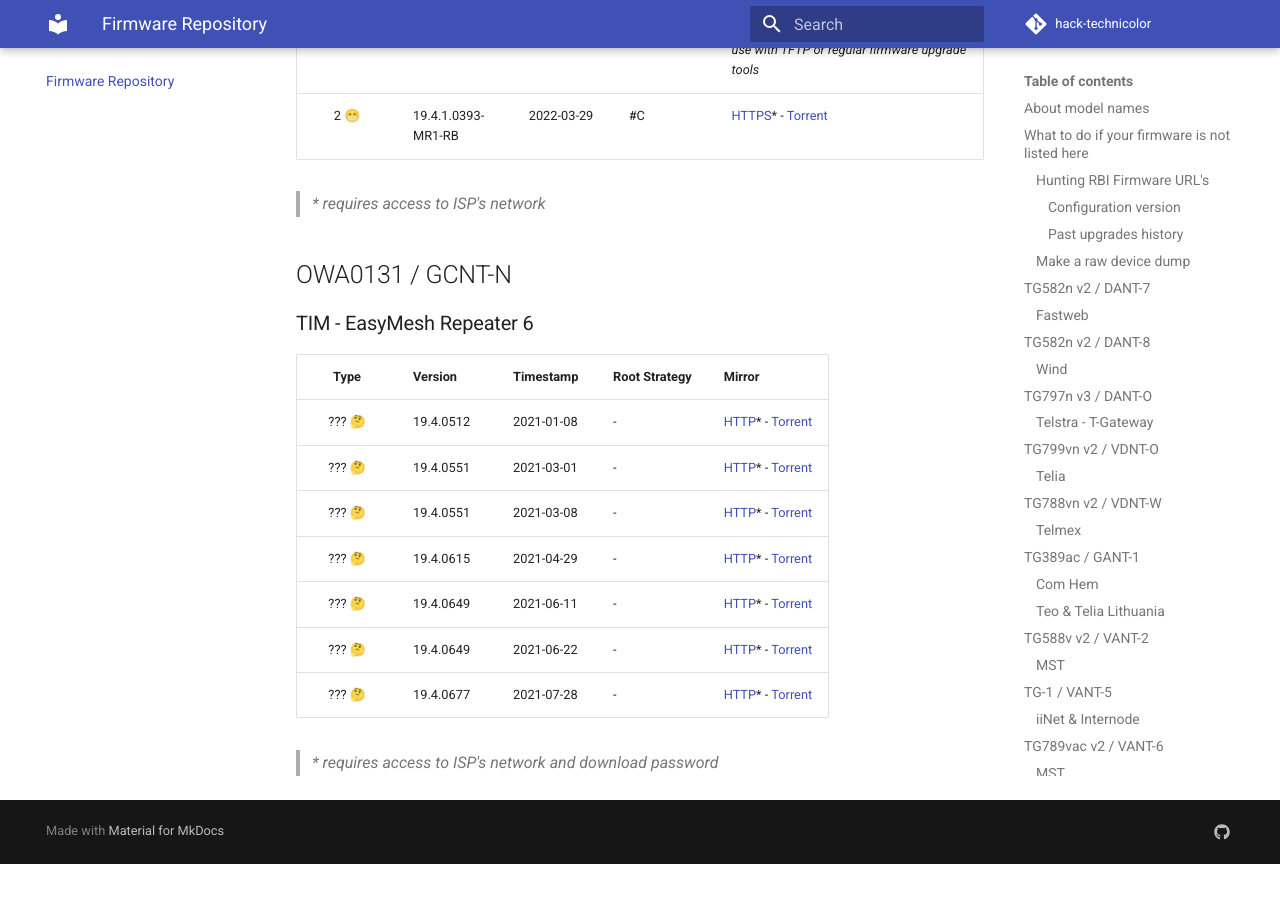
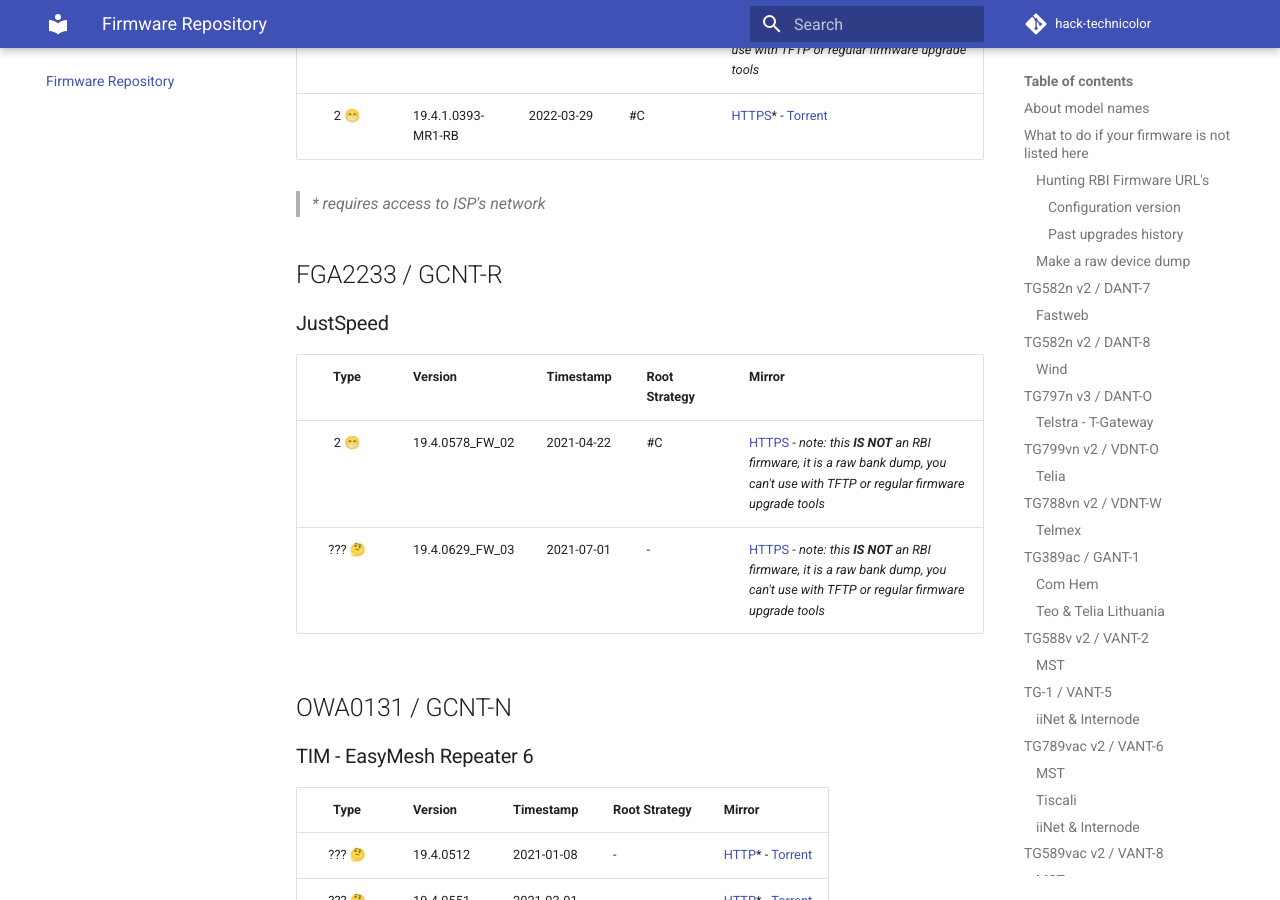
Before and after one commit to hack-technicolor/hack-technicolor, an MkDocs documentation site: the page built from docs/Repository.md, in a window 1280 px wide and 900 px high, scrolled down 26363 px. Built offline with MkDocs 1.6.1 and Material for MkDocs 9.7.7, drawn with Linux system fonts in a browser that asks for light colours; comment, search, counter and statistics services are not loaded; before the commit the page ends 27227 px from its top, so only the background shows below that.

Commit message:
Add support for GCNT-R (#256)

```diff
--- a/docs/Repository.md
+++ b/docs/Repository.md
@@ -685,6 +685,15 @@
 
 > *\* requires access to ISP's network*
 
+## FGA2233 / GCNT-R
+
+### JustSpeed
+
+| Type   | Version                 | Timestamp  | Root Strategy | Mirror |
+|:------:|:------------------------|:-----------|:--------------|:-------|
+| 2 😁   | 19.4.0578_FW_02         | 2021-04-22 | #C            | [HTTPS](https://github.com/hack-technicolor/tch-bank-dumps/raw/master/gcnt-r/justspeed-gcnt-r_19.4.0578_FW_02_FGA2233-bank_dump.xz) - *note: this **IS NOT** an RBI firmware, it is a raw bank dump, you can't use with TFTP or regular firmware upgrade tools* |
+| ??? 🤔 | 19.4.0629_FW_03         | 2021-07-01 | -             | [HTTPS](https://github.com/hack-technicolor/tch-bank-dumps/raw/master/gcnt-r/justspeed-gcnt-r_19.4.0629_FW_03_FGA2233-bank_dump.xz) - *note: this **IS NOT** an RBI firmware, it is a raw bank dump, you can't use with TFTP or regular firmware upgrade tools* |
+
 ## OWA0131 / GCNT-N
 
 ### TIM - EasyMesh Repeater 6
```
Also changed, not shown: 1 other file.
